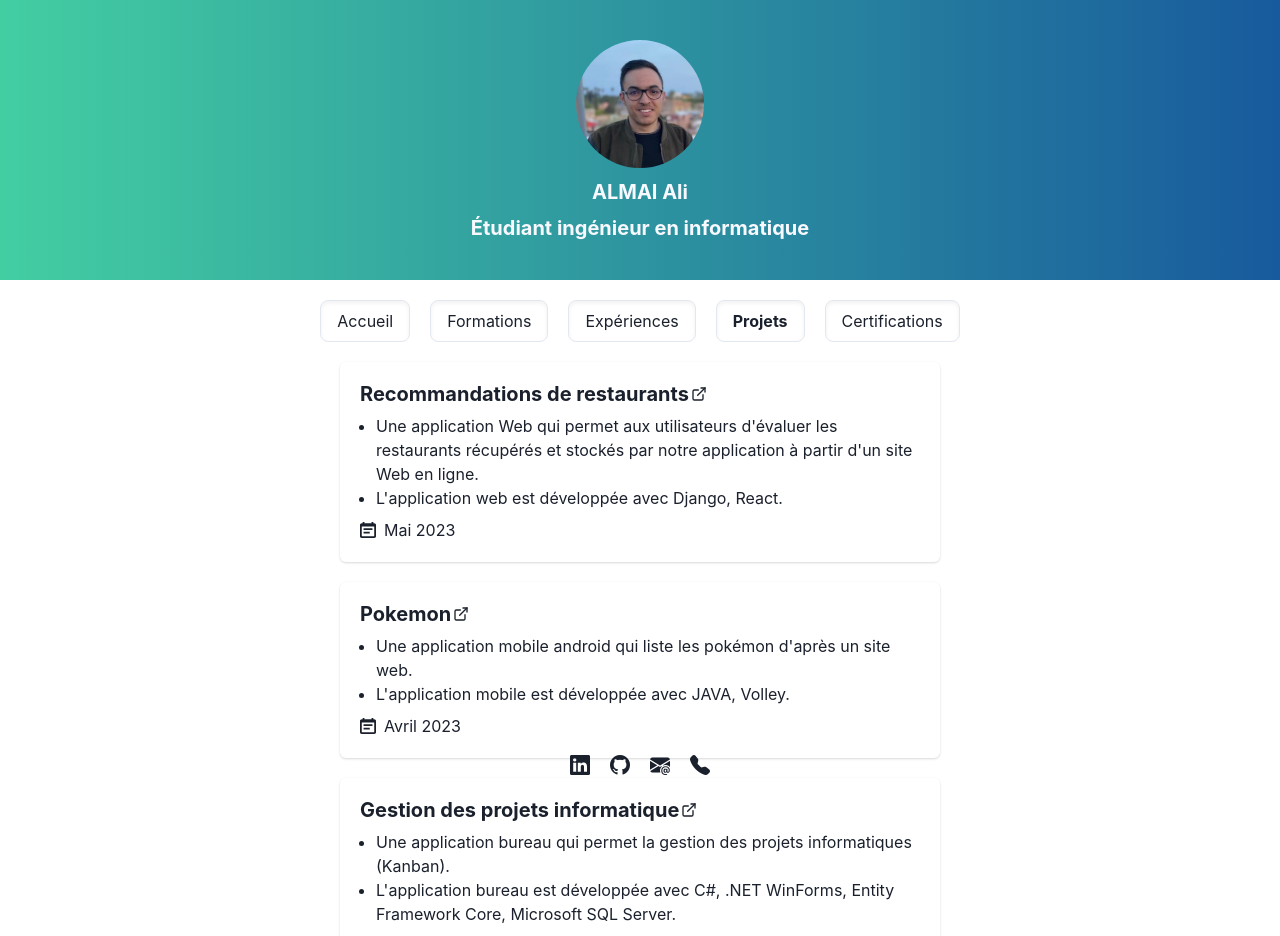
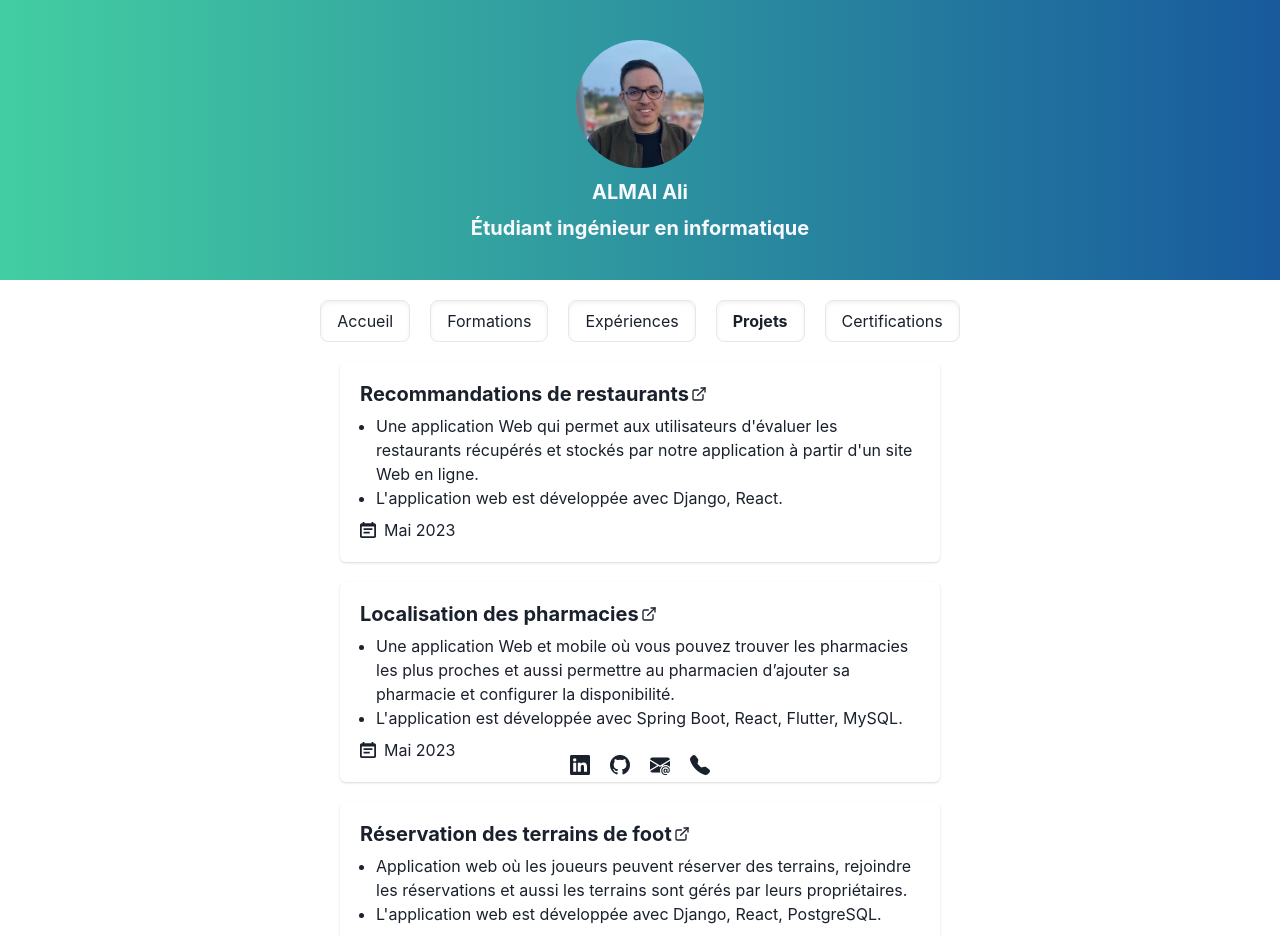
Before and after one commit to voidnowhere/portfolio, a React (Vite) app: page /projets in a window 1280 px wide. Shown: the top 936 px of the page. Built offline with nearby package versions, Linux system fonts and the light colour scheme.

Commit message:
Updated projects

```diff
--- a/src/components/Projects.jsx
+++ b/src/components/Projects.jsx
@@ -70,22 +70,36 @@ function Projects() {
             name: "Gestion des services touristiques divers",
             description: "Une application web pour la gestion des services touristiques divers.",
             technology: "L'application web est développée avec Laravel, MySQL, Tailwind CSS.",
-            url: "https://user-images.githubusercontent.com/79842485/236908456-711048ba-740b-4949-bc15-6f3ff1b0fae4.mp4",
+            url: "https://github.com/voidnowhere/travel-agency",
             date: new Date("2022-10"),
         },
         {
             name: "Location des voitures sportives",
             description: "Une application web qui permet la location des voitures sportives.",
             technology: "L'application web est développée avec Django, PostgreSQL, Bootstrap.",
-            url: "https://user-images.githubusercontent.com/79842485/236892506-033c4a11-76db-405d-95ba-3b6825110b4d.mp4",
+            url: "https://github.com/MOtAkAli/JDM",
             date: new Date("2022-06"),
         },
         {
             name: "Gestion des tickets pour réparation de gadgets électroniques",
             description: "Une application bureau qui permet la gestion des tickets clients pour les demandes de réparation de gadgets électroniques.",
             technology: "L'application bureau est développée avec C#, .NET Framework WinForms, ADO.NET, Microsoft SQL Server, SAP Crystal Reports.",
-            url: "https://user-images.githubusercontent.com/79842485/236870583-08b990a0-187e-4a54-94ca-04560db05e9b.mp4",
+            url: "https://github.com/voidnowhere/GADJIT-WIN-APP",
             date: new Date("2021-06"),
+        },
+        {
+            name: "Localisation des pharmacies",
+            description: "Une application Web et mobile où vous pouvez trouver les pharmacies les plus proches et aussi permettre au pharmacien d’ajouter sa pharmacie et configurer la disponibilité.",
+            technology: "L'application est développée avec Spring Boot, React, Flutter, MySQL.",
+            url: "https://github.com/voidnowhere/PharmacyFinderAPI",
+            date: new Date("2023-05"),
+        },
+        {
+            name: "Réservation des terrains de foot",
+            description: "Application web où les joueurs peuvent réserver des terrains, rejoindre les réservations et aussi les terrains sont gérés par leurs propriétaires.",
+            technology: "L'application web est développée avec Django, React, PostgreSQL.",
+            url: "https://github.com/voidnowhere/FFRM_API",
+            date: new Date("2023-05"),
         },
     ]
 
```
